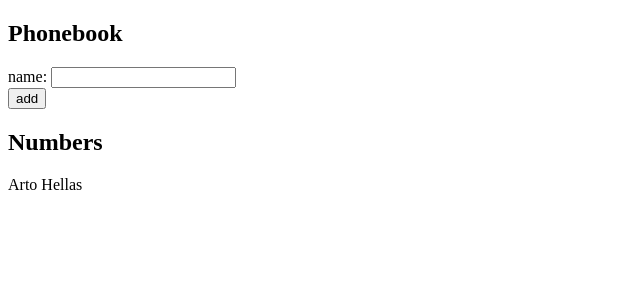
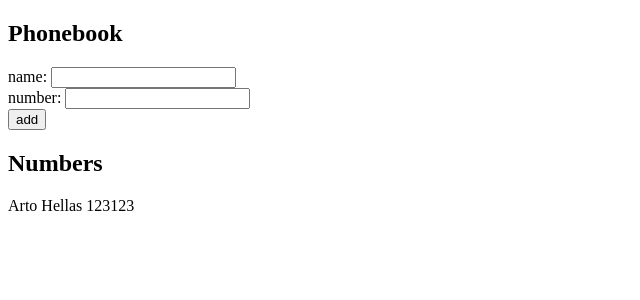
Before and after one commit to marcopdonoso/FullStackOpen, a React (Create React App) app in the folder part2/phonebook/: page / in a window 1280 px wide. Shown: the top 300 px of the page, without its empty margins (0-640 px from the left). Built offline with nearby package versions, Linux system fonts and the light colour scheme.

Commit message:
exercise 2.8

```diff
--- a/part2/phonebook/src/App.js
+++ b/part2/phonebook/src/App.js
@@ -2,20 +2,28 @@
 import Number from "./components/Number";
 
 const App = () => {
-  const [persons, setPersons] = useState([{ name: "Arto Hellas" }]);
+  const [persons, setPersons] = useState([
+    { name: "Arto Hellas", number: "123123" },
+  ]);
   const [newName, setNewName] = useState("");
+  const [newNumber, setNewNumber] = useState("");
 
   const handleNameChange = (event) => {
     setNewName(event.target.value);
   };
 
+  const handleNumberChange = (event) => {
+    setNewNumber(event.target.value);
+  };
+
   const handleSubmit = (event) => {
     event.preventDefault();
-    const newPerson = { name: newName };
+    const newPerson = { name: newName, number: newNumber };
     persons.some((person) => person.name === newPerson.name)
       ? alert(`${newPerson.name} is already added to phonebook`)
       : setPersons(persons.concat(newPerson));
     setNewName("");
+    setNewNumber("");
   };
 
   return (
@@ -26,12 +34,15 @@
           name: <input onChange={handleNameChange} value={newName} />
         </div>
         <div>
+          number: <input onChange={handleNumberChange} value={newNumber} />
+        </div>
+        <div>
           <button type="submit">add</button>
         </div>
       </form>
       <h2>Numbers</h2>
       {persons.map((person) => (
-        <Number key={person.name} name={person.name} />
+        <Number key={person.name} name={person.name} number={person.number} />
       ))}
     </div>
   );
--- a/part2/phonebook/src/components/Number.js
+++ b/part2/phonebook/src/components/Number.js
@@ -1,9 +1,11 @@
 import React from "react";
 
-const Number = ({ name }) => {
+const Number = ({ name, number }) => {
   return (
     <div>
-      <p>{name}</p>
+      <p>
+        {name} {number}
+      </p>
     </div>
   );
 };
```
